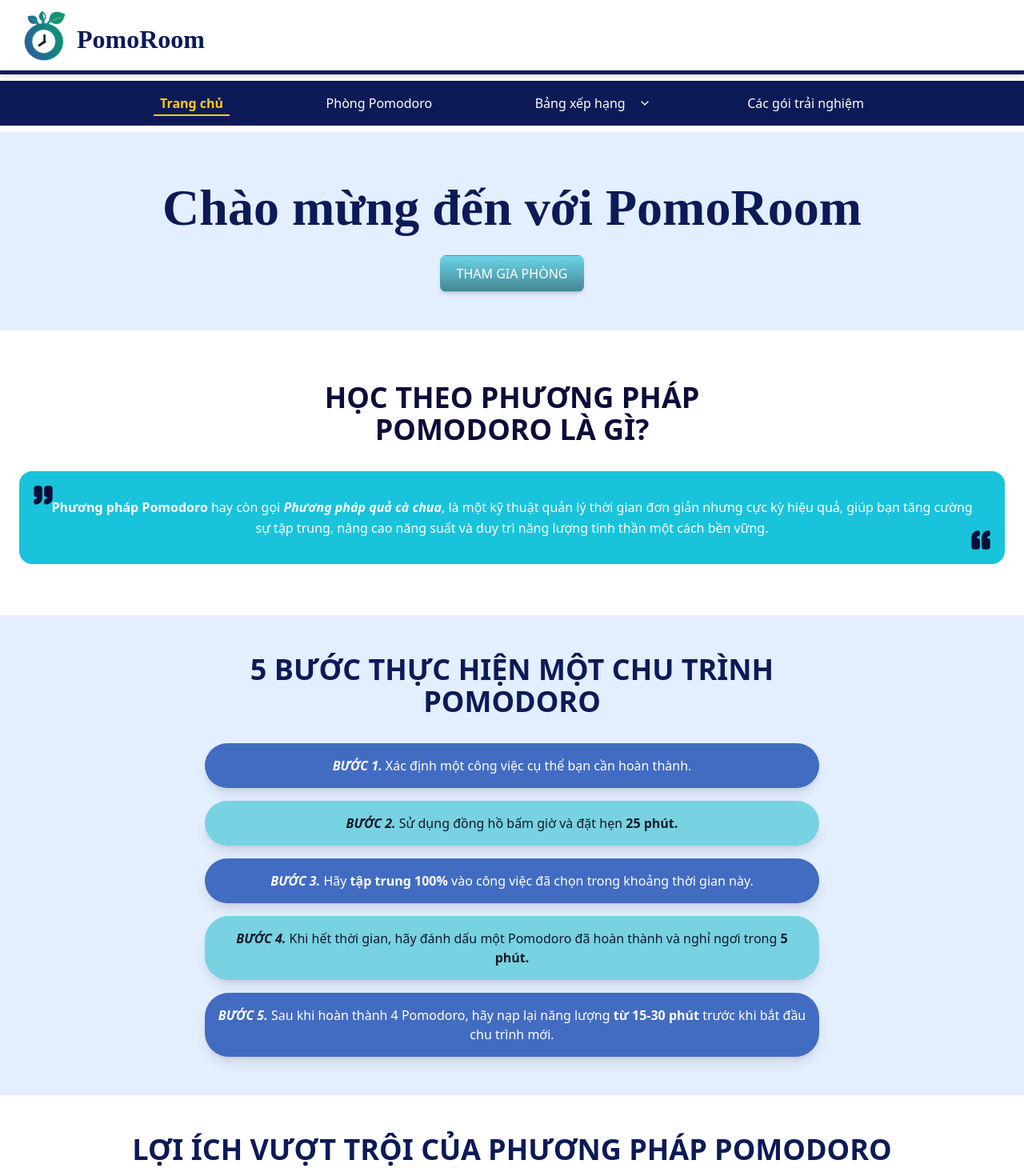
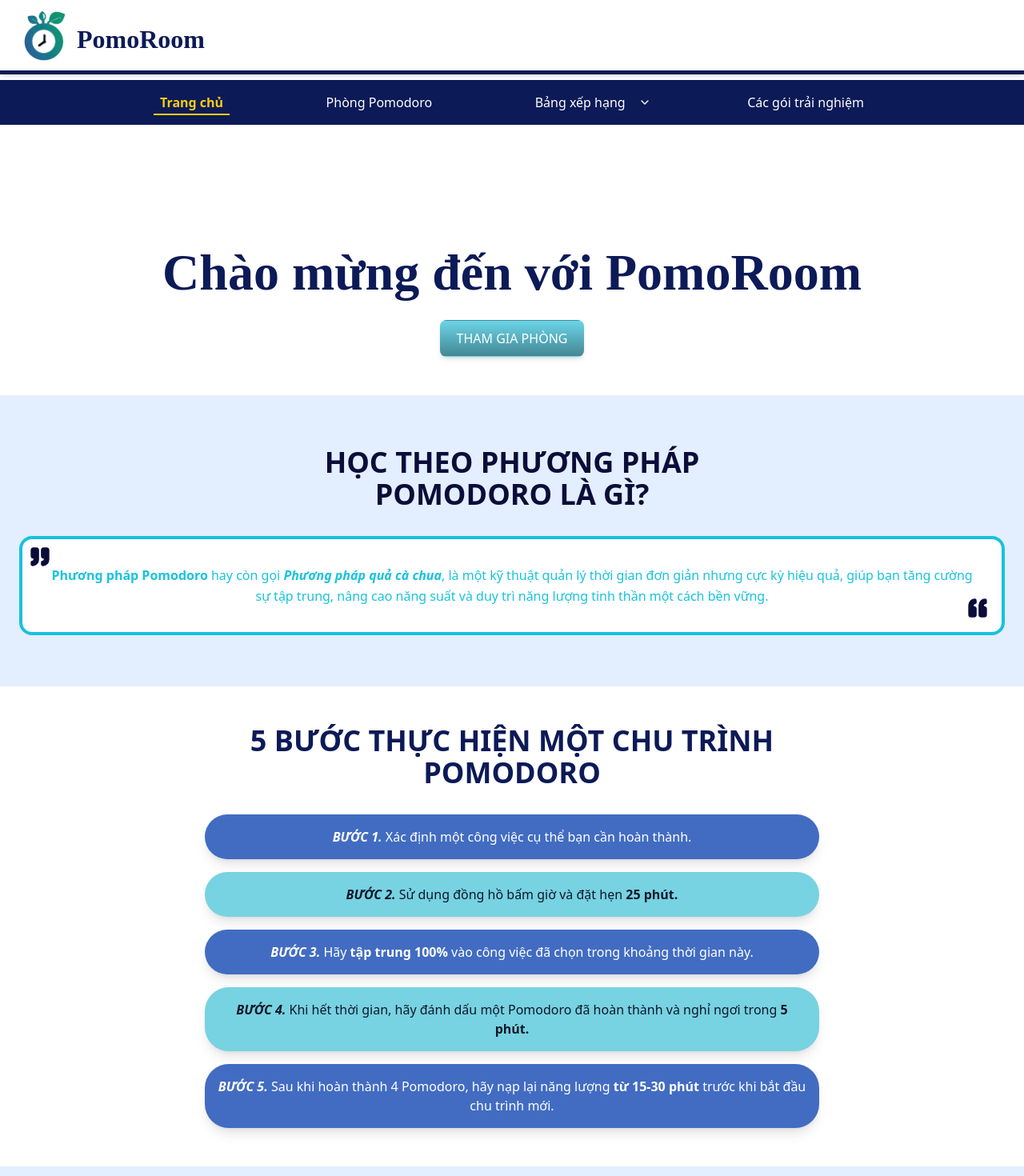
Before and after one commit to LuuTD-281004/PomoRoom_FE, a React (Vite) app: page / in a window 1280 px wide. Shown: the top 1470 px of the page at 80% size. Built offline with nearby package versions, Linux system fonts and the light colour scheme; a web font is replaced by a local one.

Commit message:
fix UI from navbar & header

```diff
--- a/src/App.tsx
+++ b/src/App.tsx
@@ -1,23 +1,28 @@
+import "./App.css"
 import { BrowserRouter as Router, Routes, Route } from "react-router-dom";
 import Homepage from "./Page/Homepage";
 import LoginPage from "./Page/LoginPage";
 import RegisterPage from "./Page/RegisterPage";
-import Navbar from "./Navbar";
-import Header from "./partials/Header";
-import "./App.css";
+import LayoutWithHeader from "./partials/LayoutWithHeader";
+import LayoutAuth from "./partials/LayoutAuth";
+
 function App() {
   return (
     <Router>
-      <Header />
-      <Navbar />
       <Routes>
+        <Route element={<LayoutWithHeader />}>
           <Route path="/" element={<Homepage />} />
           <Route path="/rooms" element={<h1>Phòng Pomodoro</h1>} />
           <Route path="/ranking" element={<h1>Bảng xếp hạng</h1>} />
           <Route path="/ranking/personal" element={<h1>Thành tích cá nhân</h1>} />
           <Route path="/plans" element={<h1>Các gói trải nghiệm</h1>} />
+        </Route>
+
+        <Route element={<LayoutAuth />}>
           <Route path="/login" element={<LoginPage />} />
           <Route path="/register" element={<RegisterPage />} />
+        </Route>
+
         <Route path="*" element={<h1>404 - Page Not Found</h1>} />
       </Routes>
     </Router>
--- a/src/Navbar.tsx
+++ b/src/Navbar.tsx
@@ -26,7 +26,7 @@ const Navbar: React.FC = () => {
   }, [dropdownOpen]);
 
   return (
-    <nav className="w-full bg-[#0C1A57] text-white px-6 py-4 mt-2">
+    <nav className="w-full bg-[#0C1A57] text-white px-6 py-4 mt-[100px]">
       <ul className="flex justify-between items-center w-full max-w-4xl mx-auto">
         {navItems.map((item) => (
           <li
--- a/src/Page/Homepage.tsx
+++ b/src/Page/Homepage.tsx
@@ -5,11 +5,11 @@ import Button from "../Components/Button";
 
 const Homepage: React.FC = () => {
   return (
-    <div className="w-full min-h-screen flex flex-col bg-white mt-2">
-      <main className="flex-1">
+    <div className="w-full flex flex-col bg-white ">
+      <main>
 
         {/* Section 1 */}
-        <section className="w-full bg-[#E3EEFF] py-12 px-6">
+        <section className="w-full bg-white py-12 px-6">
           <h1
             style={{ fontFamily: "'Calistoga', cursive", fontSize: "4rem" }}
             className="font-bold text-[#0C1A57] mt-3 justify-center text-center"
@@ -24,14 +24,14 @@ const Homepage: React.FC = () => {
         </section>
 
         {/* Section 2 */}
-        <section className="w-full bg-white py-16 px-6">
+        <section className="w-full bg-[#E3EEFF] py-16 px-6">
           <h2 className="text-3xl md:text-4xl font-extrabold text-center text-[#0B0D39] mb-8">
             HỌC THEO PHƯƠNG PHÁP <br /> POMODORO LÀ GÌ?
           </h2>
-          <div className="relative w-full bg-[#19C3DC] text-white rounded-2xl p-6 md:p-8 leading-relaxed">
+          <div className="relative w-full bg-white text-[#19C3DC] rounded-2xl p-5 md:p-8 leading-relaxed border-4 border-[#17C1DF]">
             <Quote
               size={28}
-              className="absolute top-4 left-4 text-[#0B0D39]"
+              className="absolute top-2 left-2 text-[#0B0D39] "
               fill="#0B0D39"
             />
             <p className="text-center">
@@ -50,7 +50,7 @@ const Homepage: React.FC = () => {
         </section>
 
         {/* Section 3 */}
-        <section className="w-full bg-[#E3EEFF] py-12 px-6">
+        <section className="w-full bg-white py-12 px-6">
             <div className="max-w-3xl mx-auto">
                 <h2 className="text-4xl font-bold text-center text-[#0C1A57] mb-8">
                 5 BƯỚC THỰC HIỆN MỘT CHU TRÌNH POMODORO
@@ -76,7 +76,7 @@ const Homepage: React.FC = () => {
         </section>
 
         {/* Section 4 */}
-        <section className="w-full bg-white py-12">
+        <section className="w-full bg-[#E3EEFF] py-12">
             <h2 className="text-4xl font-bold text-center text-[#0C1A57] mb-12">
                 LỢI ÍCH VƯỢT TRỘI CỦA PHƯƠNG PHÁP POMODORO
             </h2>
--- a/src/Page/LoginPage.tsx
+++ b/src/Page/LoginPage.tsx
@@ -1,5 +1,4 @@
 import React, { useState } from "react";
-import Header from "../partials/Header";
 import Input from "../Components/Input";
 import Button from "../Components/Button";
 import loginImage from "../assets/image/login.png";
@@ -15,10 +14,7 @@ const LoginPage: React.FC = () => {
 
   return (
     <div>
-      <Header />
-      <br />
-      <br/>
-      <div className="flex flex-1 items-center justify-center">
+      <div className="flex flex-1 items-center justify-center mt-14">
         <div className="w-full h-[calc(100vh-80px)] grid grid-cols-2">
           {/* Cột trái */}
           <div className="flex flex-col justify-center px-20 bg-white">
--- a/src/Page/RegisterPage.tsx
+++ b/src/Page/RegisterPage.tsx
@@ -1,5 +1,4 @@
 import React, { useState } from "react";
-import Header from "../partials/Header";
 import Input from "../Components/Input";
 import Button from "../Components/Button";
 import registerImage from "../assets/image/login.png";
@@ -17,12 +16,8 @@ const RegisterPage: React.FC = () => {
 
   return (
     <div>
-      <Header />
-      <br />
-      <br/>
-      <div className="flex flex-1 items-center justify-center">
+      <div className="flex flex-1 items-center justify-center mt-14">
         <div className="w-full h-[calc(100vh-80px)] grid grid-cols-2">
-          {/* Cột trái */}
           <div className="flex flex-col justify-center px-20 bg-white">
             <h1 className="text-2xl font-bold mb-2 whitespace-nowrap">
               Đăng ký tài khoản PomoRoom
--- a/src/partials/Header.tsx
+++ b/src/partials/Header.tsx
@@ -2,9 +2,13 @@ import React from "react";
 
 const Header: React.FC = () => {
   return (
-    <header className="w-full bg-white shadow-md">
+    <header className="fixed w-full bg-white shadow-md">
       <div className="mx-auto flex items-center gap-2 px-6 py-3">
-        <img src="../src/assets/image/logo.png" alt="logo" className="h-16 w-16 object-contain" />
+        <img
+          src="../src/assets/image/logo.png"
+          alt="logo"
+          className="h-16 w-16 object-contain"
+        />
 
         <h1
           style={{ fontFamily: "'Calistoga', cursive", fontSize: "2rem" }}
--- /dev/null
+++ b/src/partials/LayoutAuth.tsx
@@ -0,0 +1,16 @@
+// LayoutAuth.tsx
+import Header from "../partials/Header";
+import { Outlet } from "react-router-dom";
+
+const LayoutAuth: React.FC = () => {
+  return (
+    <div className="min-h-screen flex flex-col">
+      <Header />
+      <main className="flex-1 flex items-center justify-center px-4">
+        <Outlet />
+      </main>
+    </div>
+  );
+};
+
+export default LayoutAuth;
--- /dev/null
+++ b/src/partials/LayoutWithHeader.tsx
@@ -0,0 +1,18 @@
+// LayoutWithHeader.tsx
+import Header from "../partials/Header";
+import Navbar from "../Navbar";
+import { Outlet } from "react-router-dom";
+
+const LayoutWithHeader: React.FC = () => {
+  return (
+    <div className="min-h-screen flex flex-col">
+      <Header />
+      <Navbar />
+      <main className="flex-1 pt-[90px]">
+        <Outlet />
+      </main>
+    </div>
+  );
+};
+
+export default LayoutWithHeader;
```
Lines whose indentation alone changed are shown as unchanged.
